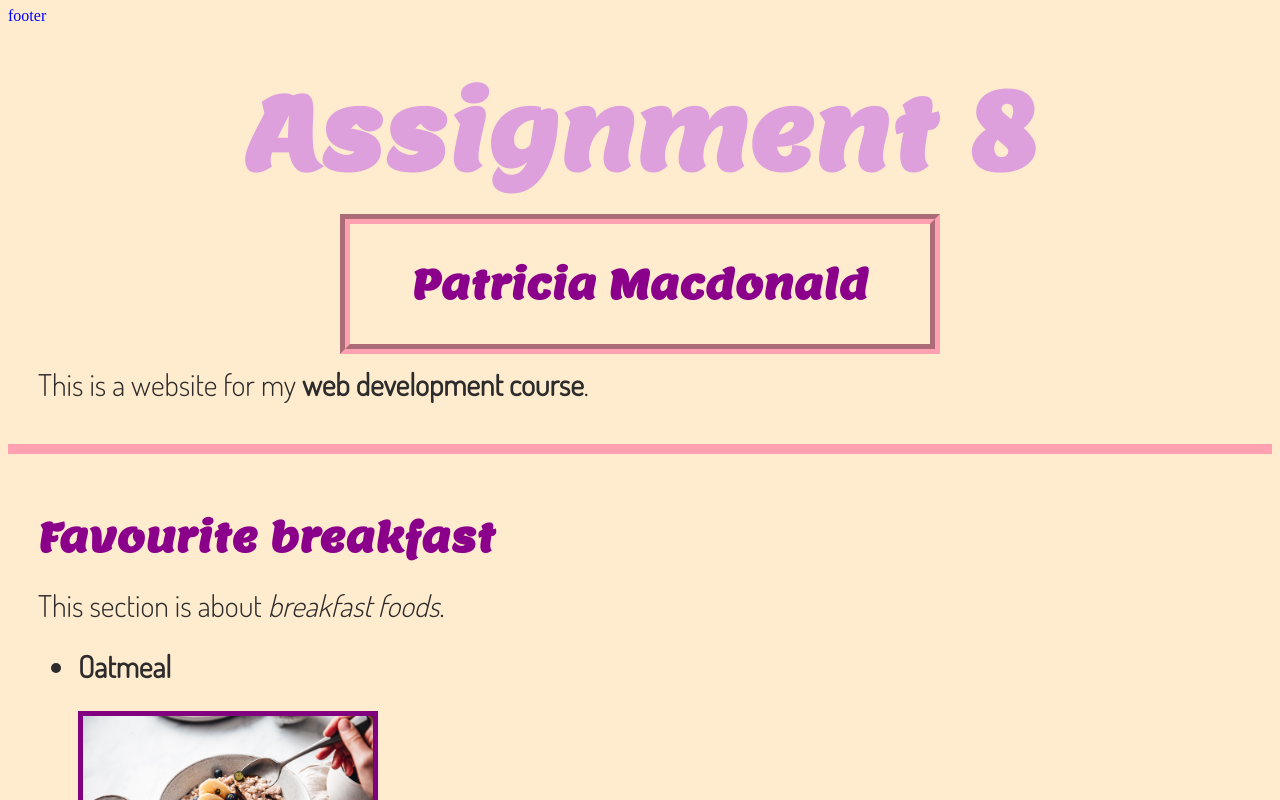
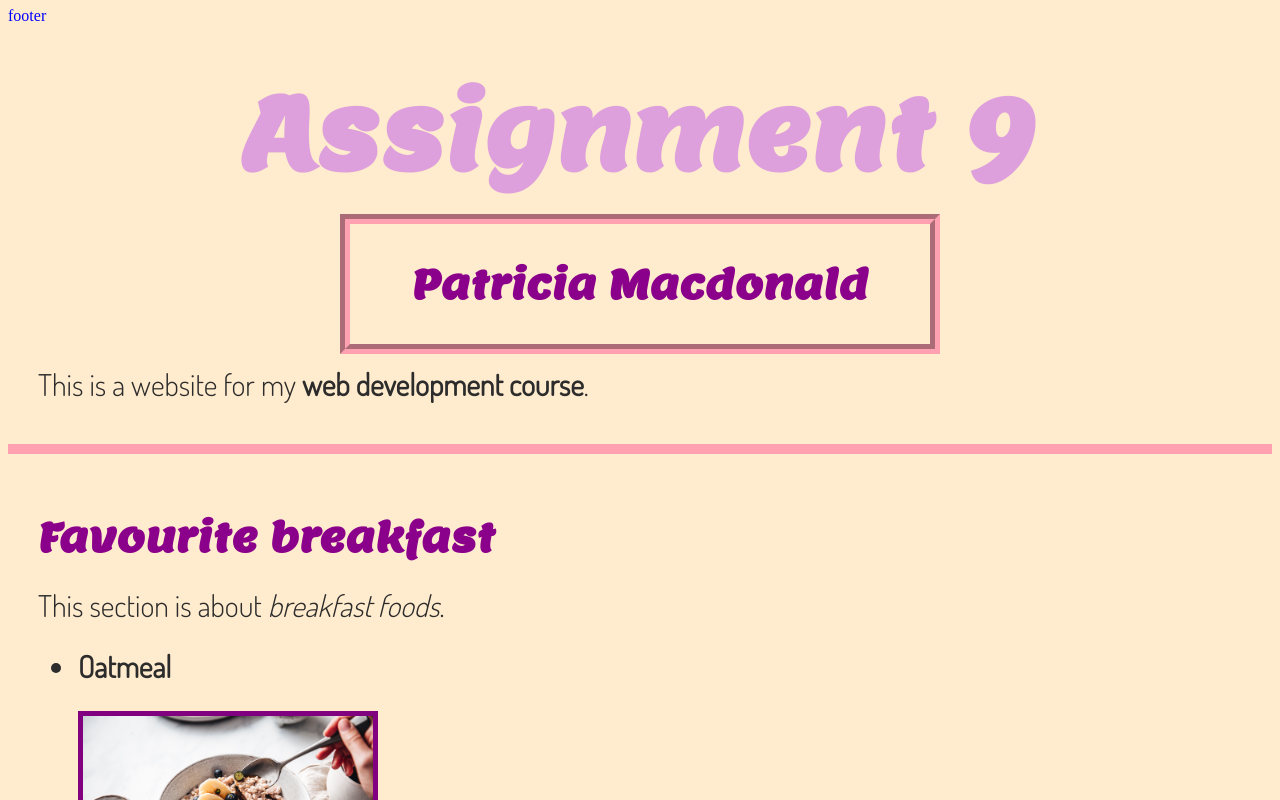
Before and after one commit to Pat-Macdonald/assignment-5, a plain HTML site: page index.html in a window 1280 px wide. Shown: the top 800 px of the page. Drawn offline with Linux system fonts and the light colour scheme; a web font is replaced by a local one.

Commit message:
name change

```diff
--- a/index.html
+++ b/index.html
@@ -1,7 +1,7 @@
 <!DOCTYPE html>
 <html lang="en">
     <head>
-        <title>Assignment 8</title>
+        <title>Assignment 9</title>
         <meta charset="utf-8">
         <link rel="stylesheet" href="./styles.css">
         <link rel="preconnect" href="https://fonts.googleapis.com">
@@ -15,7 +15,7 @@
         <a href="#footer">footer</a>
         <header>
             <!-- Hello World -->
-            <h1>Assignment 8</h1>
+            <h1>Assignment 9</h1>
             <h2 id="name">Patricia Macdonald</h2>
             <p>This is a website for my <strong>web development course</strong>.</p>
         </header>
```
